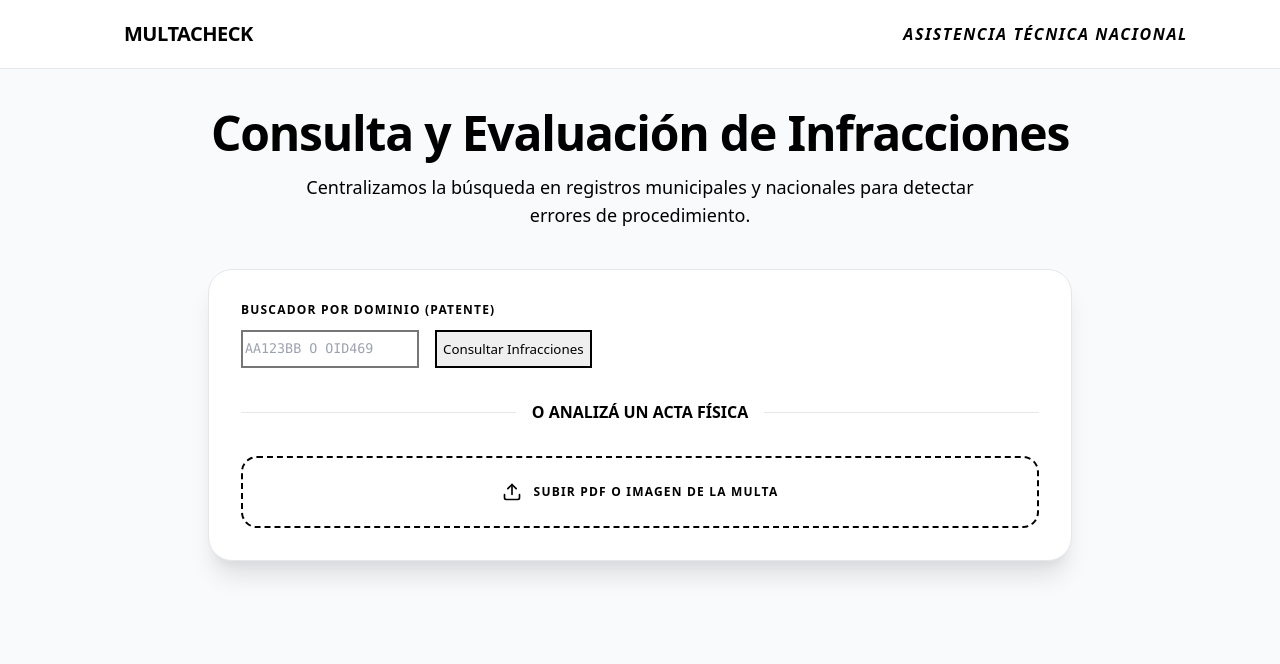
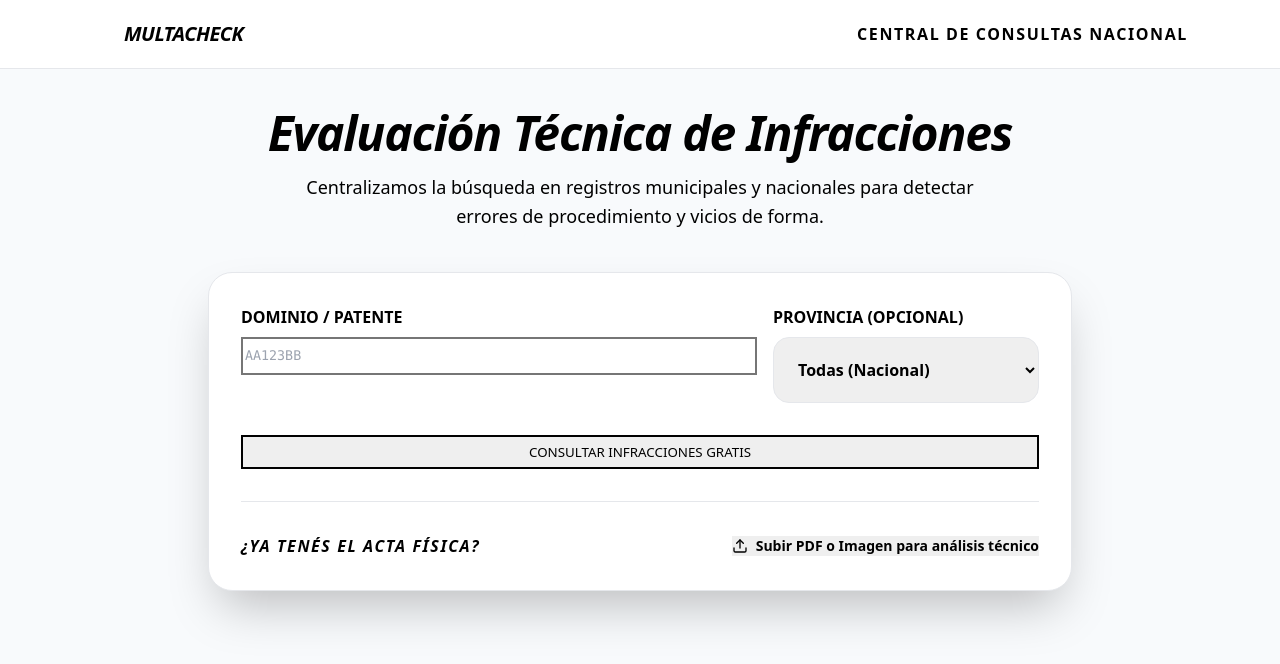
Before and after one commit to 2025ricardo1966-cyber/Multacheck, a Next.js app: page / in a window 1280 px wide. Shown: the top 664 px of the page. Built offline with nearby package versions, Linux system fonts and the light colour scheme.

Commit message:
Update page.tsx

```diff
--- a/app/page.tsx
+++ b/app/page.tsx
@@ -5,6 +5,7 @@ import { Scale, Upload, Loader2, Check, FileText, Download, Lock, CheckCircle2,
 export default function MultaCheck() {
   const [step, setStep] = useState('input');
   const [patente, setPatente] = useState('');
+  const [jurisdiccion, setJurisdiccion] = useState(''); // Ahora es opcional
   const [fileSelected, setFileSelected] = useState(null);
   const [progressText, setProgressText] = useState('');
   const fileInputRef = useRef(null);
@@ -12,11 +13,20 @@ export default function MultaCheck() {
   const handleSearch = () => {
     if (!patente || patente.length < 6) return alert("Por favor, ingresá una patente válida.");
     setStep('searching');
-    const searchSteps = ["Consultando registros públicos...", "Verificando estados de dominio...", "Sincronizando con bases municipales..."];
+
+    // Si no elige jurisdicción, el sistema avisa que busca en TODO el país
+    const scope = jurisdiccion ? jurisdiccion : "todo el territorio nacional";
+    const searchSteps = [
+      `Iniciando barrido en ${scope}...`,
+      "Consultando registros de CABA y PBA...",
+      "Sincronizando con Córdoba y Santa Fe...",
+      "Verificando base de datos ANSV..."
+    ];
+
     searchSteps.forEach((text, i) => {
       setTimeout(() => setProgressText(text), i * 1000);
     });
-    setTimeout(() => setStep('found'), 3500);
+    setTimeout(() => setStep('found'), 4000);
   };
 
   const handleAutoAnalysis = () => {
@@ -41,9 +51,9 @@ export default function MultaCheck() {
         <div className="max-w-6xl mx-auto px-4 flex justify-between items-center">
           <div className="flex items-center gap-2">
             <div className="bg-slate-800 p-1.5 rounded-lg"><Scale className="text-white w-6 h-6" /></div>
-            <span className="text-xl font-bold tracking-tight text-slate-800 uppercase">MultaCheck</span>
+            <span className="text-xl font-bold tracking-tight text-slate-800 uppercase italic">MultaCheck</span>
           </div>
-          <span className="bg-slate-100 text-slate-600 text-[10px] font-bold px-3 py-1 rounded-full uppercase tracking-widest italic">Asistencia Técnica Nacional</span>
+          <span className="bg-slate-100 text-slate-600 text-[10px] font-black px-3 py-1 rounded-full uppercase tracking-widest">Central de Consultas Nacional</span>
         </div>
       </nav>
 
@@ -51,108 +61,136 @@ export default function MultaCheck() {
 
         {step === 'input' && (
           <div className="animate-in fade-in duration-500 text-center">
-            <h1 className="text-4xl md:text-5xl font-extrabold mb-4 tracking-tight text-slate-900">Consulta y Evaluación de Infracciones</h1>
-            <p className="text-lg text-slate-600 mb-10 max-w-2xl mx-auto font-medium">Centralizamos la búsqueda en registros municipales y nacionales para detectar errores de procedimiento.</p>
+            <h1 className="text-4xl md:text-5xl font-extrabold mb-4 tracking-tight text-slate-900 leading-none italic">
+              Evaluación Técnica de Infracciones
+            </h1>
+            <p className="text-lg text-slate-600 mb-10 max-w-2xl mx-auto font-medium leading-relaxed">
+              Centralizamos la búsqueda en registros municipales y nacionales para detectar errores de procedimiento y vicios de forma.
+            </p>
 
-            <div className="bg-white p-8 rounded-3xl shadow-xl border border-slate-200 inline-block w-full text-left">
-              <label className="block text-xs font-bold text-slate-500 mb-3 uppercase tracking-widest">Buscador por Dominio (Patente)</label>
+            <div className="bg-white p-8 rounded-3xl shadow-2xl border border-slate-200 inline-block w-full text-left">
               <div className="flex flex-col md:flex-row gap-4 mb-8">
+                <div className="flex-grow">
+                  <label className="block text-[10px] font-black text-slate-400 mb-2 uppercase tracking-[0.2em]">Dominio / Patente</label>
                   <input
                     type="text"
-                  placeholder="AA123BB o OID469"
-                  className="flex-grow p-5 bg-slate-50 border border-slate-200 rounded-2xl font-mono text-2xl uppercase focus:ring-2 focus:ring-slate-400 transition-all outline-none"
+                    placeholder="AA123BB"
+                    className="w-full p-5 bg-slate-50 border border-slate-200 rounded-2xl font-mono text-2xl uppercase focus:ring-2 focus:ring-slate-400 transition-all outline-none"
                     value={patente}
                     onChange={(e) => setPatente(e.target.value)}
                   />
+                </div>
+                <div className="md:w-1/3">
+                  <label className="block text-[10px] font-black text-slate-400 mb-2 uppercase tracking-[0.2em]">Provincia (Opcional)</label>
+                  <select
+                    className="w-full p-5 bg-slate-50 border border-slate-200 rounded-2xl font-bold text-slate-500 outline-none"
+                    value={jurisdiccion}
+                    onChange={(e) => setJurisdiccion(e.target.value)}
+                  >
+                    <option value="">Todas (Nacional)</option>
+                    <option value="CABA">CABA</option>
+                    <option value="PBA">Buenos Aires</option>
+                    <option value="Cordoba">Córdoba</option>
+                    <option value="SantaFe">Santa Fe</option>
+                  </select>
+                </div>
+              </div>
+
               <button
                 onClick={handleSearch}
-                  className="bg-slate-900 text-white px-10 py-5 rounded-2xl font-bold text-lg hover:bg-black transition-all shadow-lg"
+                className="w-full bg-slate-900 text-white py-6 rounded-2xl font-black text-xl hover:bg-black transition-all shadow-xl uppercase tracking-tighter italic"
               >
-                  Consultar Infracciones
+                Consultar Infracciones Gratis
               </button>
-              </div>
 
-              <div className="relative mb-8">
-                <div className="absolute inset-0 flex items-center"><span className="w-full border-t border-slate-100"></span></div>
-                <div className="relative flex justify-center text-[10px] uppercase font-bold tracking-[0.2em] text-slate-300"><span className="bg-white px-4">O analizá un acta física</span></div>
-              </div>
-
-              <div onClick={() => fileInputRef.current.click()} className="border-2 border-dashed border-slate-200 rounded-2xl p-6 text-center cursor-pointer hover:bg-slate-50 transition-colors">
+              <div className="mt-8 pt-8 border-t border-slate-100 flex flex-col md:flex-row items-center justify-between gap-4">
+                <p className="text-slate-400 text-[10px] font-bold uppercase tracking-widest italic">¿Ya tenés el acta física?</p>
+                <button
+                  onClick={() => fileInputRef.current.click()}
+                  className="flex items-center gap-2 text-blue-600 font-bold text-sm hover:text-blue-800 transition-colors"
+                >
+                  <Upload size={16} /> Subir PDF o Imagen para análisis técnico
                   <input type="file" ref={fileInputRef} onChange={(e) => setFileSelected(e.target.files[0])} className="hidden" />
-                <p className="text-slate-400 text-xs font-bold uppercase tracking-widest flex items-center justify-center gap-3">
-                  <Upload className="w-5 h-5" /> {fileSelected ? "Documento cargado" : "Subir PDF o Imagen de la multa"}
-                </p>
+                </button>
               </div>
             </div>
           </div>
         )}
 
+        {/* BUSCANDO */}
         {step === 'searching' && (
-          <div className="text-center py-20 space-y-6">
+          <div className="text-center py-20 space-y-6 animate-in zoom-in duration-300">
             <Loader2 className="h-16 w-16 text-slate-400 mx-auto animate-spin" />
-            <h3 className="text-xl font-bold text-slate-600 uppercase tracking-widest">{progressText}</h3>
+            <h3 className="text-xl font-black text-slate-700 uppercase tracking-[0.1em] italic">{progressText}</h3>
+            <p className="text-slate-400 text-sm">Estamos consolidando datos de múltiples juzgados de faltas.</p>
           </div>
         )}
 
+        {/* RESULTADO DE BÚSQUEDA */}
         {step === 'found' && (
           <div className="animate-in zoom-in duration-500">
             <div className="bg-white border border-slate-200 p-8 rounded-3xl shadow-2xl">
-               <h2 className="text-xl font-bold text-slate-800 uppercase mb-6 flex items-center gap-2 italic">
-                 <Info className="text-blue-500" /> Registro Detectado
+               <h2 className="text-xl font-black text-slate-800 uppercase mb-6 flex items-center gap-2 italic">
+                 <Info className="text-blue-500" /> Registro de Infracción Detectado
                </h2>
                <div className="bg-slate-50 p-6 rounded-2xl mb-8 border border-slate-100">
-                  <div className="grid grid-cols-2 md:grid-cols-4 gap-6 text-sm font-bold">
-                    <div><p className="text-slate-400 uppercase text-[10px] mb-1 tracking-tighter">Patente</p><p className="text-slate-900 text-lg">{patente.toUpperCase()}</p></div>
-                    <div><p className="text-slate-400 uppercase text-[10px] mb-1 tracking-tighter">Actas Pendientes</p><p className="text-slate-900 text-lg">01</p></div>
-                    <div><p className="text-slate-400 uppercase text-[10px] mb-1 tracking-tighter">Jurisdicción</p><p className="text-slate-900 uppercase text-lg italic">CABA / Nacional</p></div>
-                    <div><p className="text-slate-400 uppercase text-[10px] mb-1 tracking-tighter">Estado Pago</p><p className="text-amber-600 text-lg">Vencida</p></div>
+                  <div className="grid grid-cols-2 md:grid-cols-4 gap-6 text-sm font-black italic">
+                    <div><p className="text-slate-400 uppercase text-[9px] mb-1 tracking-widest">Patente</p><p className="text-slate-900 text-lg uppercase">{patente}</p></div>
+                    <div><p className="text-slate-400 uppercase text-[9px] mb-1 tracking-widest">Total Actas</p><p className="text-slate-900 text-lg italic">01 Pendiente</p></div>
+                    <div><p className="text-slate-400 uppercase text-[9px] mb-1 tracking-widest">Jurisdicción</p><p className="text-slate-900 uppercase text-lg italic">{jurisdiccion || "CABA/PBA"}</p></div>
+                    <div><p className="text-slate-400 uppercase text-[9px] mb-1 tracking-widest">Estado</p><p className="text-amber-600 text-lg uppercase">Vencida</p></div>
                   </div>
                </div>
-               <p className="text-slate-600 mb-8 leading-relaxed font-medium">Nuestro sistema detectó inconsistencias técnicas que podrían ser evaluadas para un descargo administrativo.</p>
+               <p className="text-slate-500 mb-8 leading-relaxed font-medium italic border-l-4 border-blue-500 pl-4">
+                 Hemos detectado que el acta presenta inconsistencias técnicas preliminares según los estándares de la Ley Nacional de Tránsito.
+               </p>
                <button
                 onClick={handleAutoAnalysis}
-                className="w-full bg-blue-600 text-white font-bold py-5 rounded-2xl text-lg hover:bg-blue-700 transition-all flex items-center justify-center gap-3 shadow-lg shadow-blue-100"
+                className="w-full bg-blue-600 text-white font-black py-5 rounded-2xl text-xl hover:bg-blue-700 transition-all flex items-center justify-center gap-3 shadow-lg shadow-blue-100 uppercase italic tracking-tighter"
                 style={{backgroundColor: '#2563eb'}}
                >
-                 Iniciar Evaluación de Viabilidad <ArrowRight />
+                 Iniciar Evaluación de Viabilidad Técnica <ArrowRight />
                </button>
             </div>
           </div>
         )}
 
-        {/* ... resto de los estados (analyzing, result) con el mismo estilo sobrio ... */}
+        {/* ANALIZANDO LEGALMENTE */}
         {step === 'analyzing' && (
           <div className="text-center py-20 space-y-8">
             <Loader2 className="h-16 w-16 text-slate-300 mx-auto animate-spin" />
-            <h3 className="text-xl font-bold text-slate-400 uppercase tracking-widest">{progressText}</h3>
+            <h3 className="text-xl font-black text-slate-400 uppercase tracking-widest italic">{progressText}</h3>
           </div>
         )}
 
+        {/* VEREDICTO FINAL PROFESIONAL */}
         {step === 'result' && (
           <div className="space-y-6 animate-in slide-in-from-bottom duration-700">
-             <div className="bg-white p-8 rounded-3xl shadow-xl border-l-8 border-emerald-500">
-                <h2 className="text-2xl font-bold text-slate-900 mb-2 uppercase tracking-tight italic">Análisis Técnico Completado</h2>
-                <div className="inline-flex items-center px-3 py-1 rounded-full bg-emerald-100 text-emerald-700 text-[10px] font-black mb-4 tracking-widest uppercase">
-                  Viabilidad de Impugnación: ALTA
+             <div className="bg-white p-10 rounded-3xl shadow-xl border-l-8 border-emerald-500">
+                <h2 className="text-2xl font-black text-slate-900 mb-2 uppercase tracking-tight italic">Diagnóstico Administrativo Completado</h2>
+                <div className="inline-flex items-center px-4 py-1.5 rounded-full bg-emerald-100 text-emerald-800 text-[10px] font-black mb-6 tracking-widest uppercase">
+                  Viabilidad de Impugnación: PROBABLE
                 </div>
-                <p className="text-slate-600 leading-relaxed font-medium italic border-l-2 border-slate-100 pl-4">
-                  "Existen argumentos técnicos sólidos basados en la falta de certificación del cinemómetro. Se recomienda proceder con asistencia en la redacción del descargo."
+                <div className="bg-slate-50 p-6 rounded-2xl border-l-2 border-slate-200">
+                  <p className="text-slate-700 leading-relaxed font-medium italic">
+                    "El acta analizada carece de la validación técnica semestral requerida para dispositivos cinemómetros (radares). Este vicio de forma permite fundamentar un descargo administrativo sólido."
                   </p>
                 </div>
+             </div>
 
-             <div className="bg-slate-900 p-8 rounded-3xl text-white shadow-2xl flex flex-col md:flex-row justify-between items-center gap-6">
+             <div className="bg-slate-900 p-10 rounded-3xl text-white shadow-2xl flex flex-col md:flex-row justify-between items-center gap-8">
                 <div className="text-center md:text-left">
-                  <h3 className="text-xl font-bold mb-1 uppercase tracking-tight italic">Obtener Escrito de Defensa</h3>
-                  <p className="text-slate-400 text-xs font-medium">Documento personalizado listo para presentar ante el Juzgado de Faltas.</p>
+                  <h3 className="text-2xl font-black mb-2 uppercase tracking-tight italic">Asistencia en Redacción</h3>
+                  <p className="text-slate-400 text-sm font-medium">Generamos tu escrito técnico personalizado listo para presentar ante el juzgado correspondiente.</p>
                 </div>
-                <button className="bg-blue-600 text-white px-10 py-5 rounded-2xl font-bold uppercase hover:bg-blue-500 transition-all flex items-center gap-3 shadow-xl shadow-blue-900/20" style={{backgroundColor: '#2563eb'}}>
-                  <FileText size={20} /> Generar Descargo
+                <button className="bg-blue-600 text-white px-10 py-5 rounded-2xl font-black uppercase hover:bg-blue-500 transition-all flex items-center gap-3 shadow-2xl shadow-blue-900/40" style={{backgroundColor: '#2563eb'}}>
+                  <FileText size={20} /> Generar Escrito
                 </button>
              </div>
 
              <div className="bg-amber-50 border border-amber-100 p-6 rounded-2xl">
-               <p className="text-[10px] text-amber-700 text-center leading-relaxed font-bold uppercase tracking-[0.15em]">
-                 Aviso Legal: MultaCheck ofrece asistencia técnica administrativa. La resolución final queda sujeta a la interpretación de la autoridad de juzgamiento competente según Ley 24.449.
+               <p className="text-[10px] text-amber-700 text-center leading-relaxed font-black uppercase tracking-widest">
+                 Aviso Institucional: MultaCheck provee herramientas de asistencia técnica-administrativa. La resolución final queda sujeta exclusivamente al criterio de la autoridad de juzgamiento (Ley 24.449).
                </p>
              </div>
           </div>
```
Lines whose indentation alone changed are shown as unchanged.
